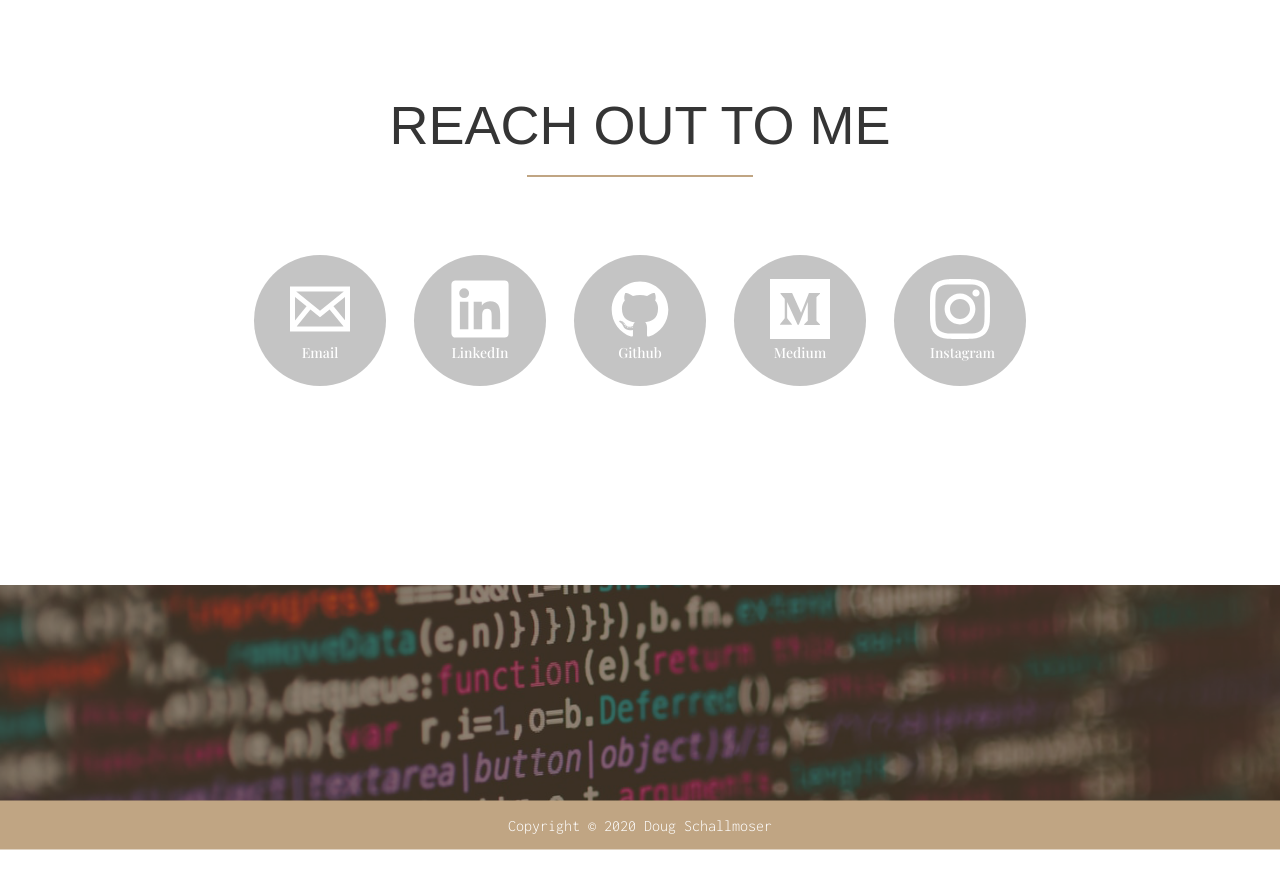
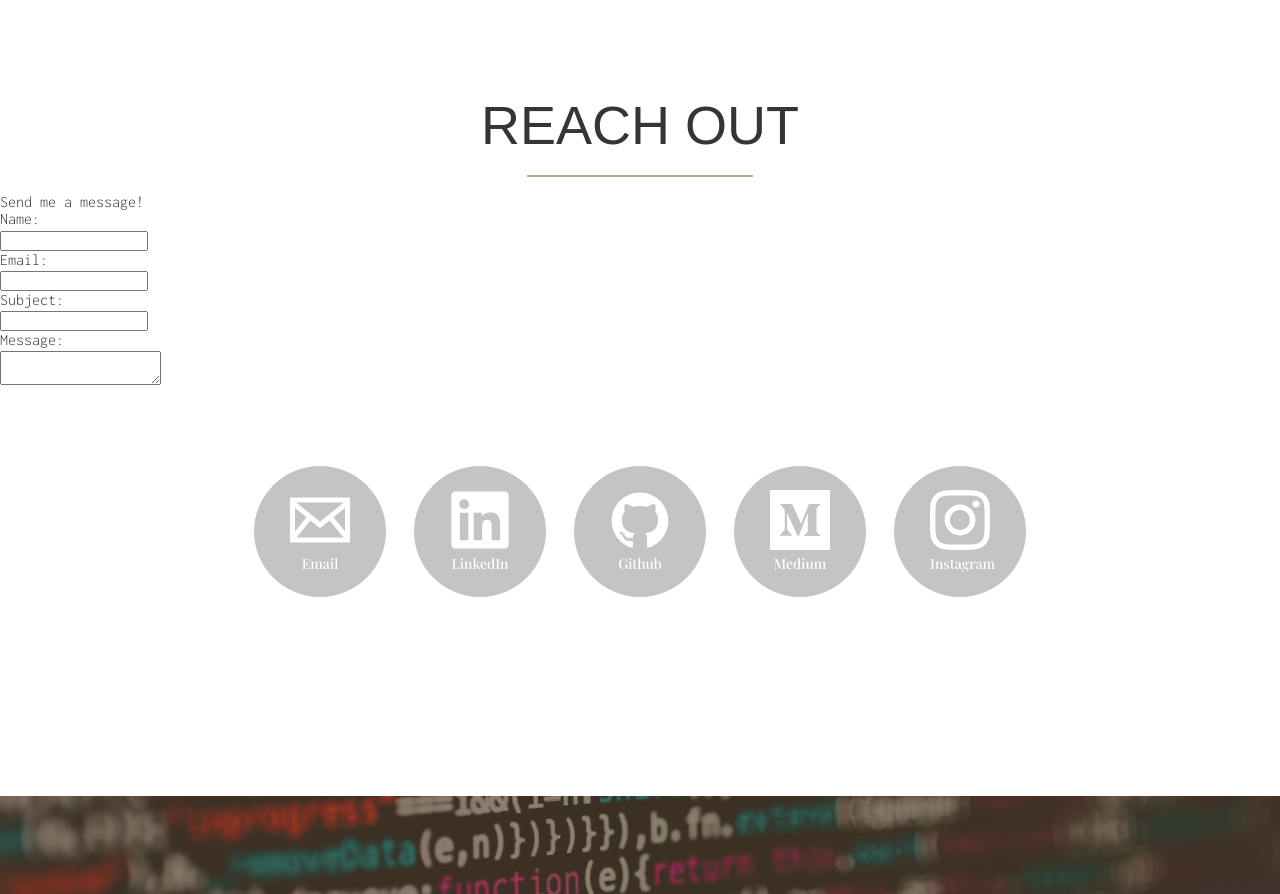
Before and after one commit to dougschallmoser/portfolio, a React (Create React App) app: page / in a window 1280 px wide. Shown: the part 3970-4864 px from the top of the page. Before the commit the page ends 4820 px from the top, so only its background shows below. Built offline with nearby package versions, Linux system fonts and the light colour scheme; no server answers; a web font is replaced by a local one.

Commit message:
add ContactForm component for displaying email input form

```diff
--- a/src/components/Contact.tsx
+++ b/src/components/Contact.tsx
@@ -1,4 +1,5 @@
 import React, { useRef, useLayoutEffect } from 'react';
+import ContactForm from './ContactForm';
 
 const Contact: React.FC = () => {
 
@@ -23,8 +24,9 @@ const Contact: React.FC = () => {
 
   return (
     <section id="contact">
-      <div id="contact-header">REACH OUT TO ME</div>
+      <div id="contact-header">REACH OUT</div>
       <hr ref={hr} className="line" />
+      <ContactForm />
       <div className="contact-icons">
         <a href="mailto:dougschallmoser@gmail.com" target="_blank" rel="noreferrer" className="contact-icon">
           <svg xmlns="http://www.w3.org/2000/svg" viewBox="0 0 24 24">
--- /dev/null
+++ b/src/components/ContactForm.tsx
@@ -0,0 +1,81 @@
+import React, { useState } from 'react';
+import * as emailjs from 'emailjs-com';
+
+const ContactForm: React.FC = () => {
+
+  const [inputValues, setInputValues] = useState({
+    name: '',
+    email: '',
+    subject: '',
+    message: '',
+  })
+
+  const [sent, setSent] = useState<boolean>(false)
+
+  const handleSubmit = (event: React.FormEvent<HTMLFormElement>) => {
+    event.preventDefault();
+    const { name, email, subject, message } = inputValues;
+    const templateParams = {
+      from_name: name,
+      from_email: email,
+      subject,
+      message,
+    };
+    emailjs.send(
+      'contact_service',
+      'template_mfgiutk',
+       templateParams,
+       'user_0VKvw65SULVAtSOo2IwhU'
+    )
+    setSent(true)
+  }
+
+  const handleChange = (event: React.ChangeEvent<HTMLInputElement> | React.ChangeEvent<HTMLTextAreaElement>) => {
+    setInputValues(prev => {
+      return {
+        ...prev, [event.target.name]: event.target.value
+      }
+    })
+  }
+
+  const renderForm = () => {
+
+    const { name, email, subject, message } = inputValues;
+
+    return (
+      <form onSubmit={handleSubmit}>
+        <div>
+          <div style={{textAlign: 'left', marginBottom: '0.2em' }}>Name:</div>
+          <input type="text" name="name" value={name} onChange={handleChange} />
+        </div>
+        <div>
+        <div style={{textAlign: 'left', marginBottom: '0.2em' }}>Email:</div>
+          <input type="text" name="email" value={email} onChange={handleChange} />
+        </div>
+        <div>
+        <div style={{textAlign: 'left', marginBottom: '0.2em' }}>Subject:</div>
+          <input type="text" name="subject" value={subject} onChange={handleChange} />
+        </div>
+        <div>
+        <div style={{textAlign: 'left', marginBottom: '0.2em' }}>Message:</div>
+          <textarea id="contact-message" name="message" value={message} onChange={handleChange} />
+        </div>
+        {name && email && subject && message && <input type="submit" value="Send" /> }
+      </form>
+    )
+  }
+
+  return (
+    <div id="contact-form">
+      {sent ? null : <p>Send me a message!</p>}
+      {sent ? (
+        <div>
+          <div style={{ fontSize: "2em" }}>Thank you for the message!</div>
+          <div style={{ fontSize: "1.5em" }}>I will get back to you as soon as I can.</div>
+        </div>) : renderForm()
+      }
+    </div>
+  )
+}
+
+export default ContactForm;
```
